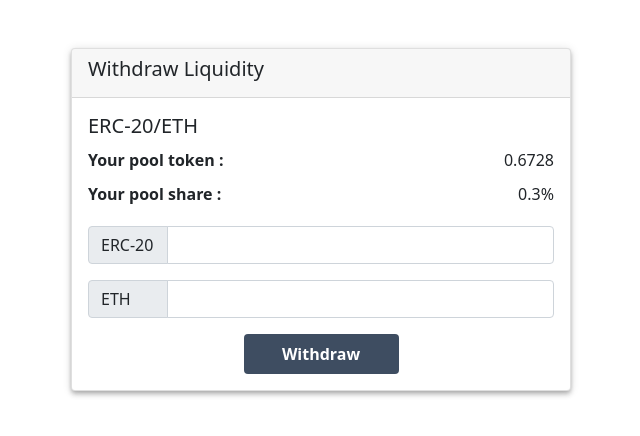
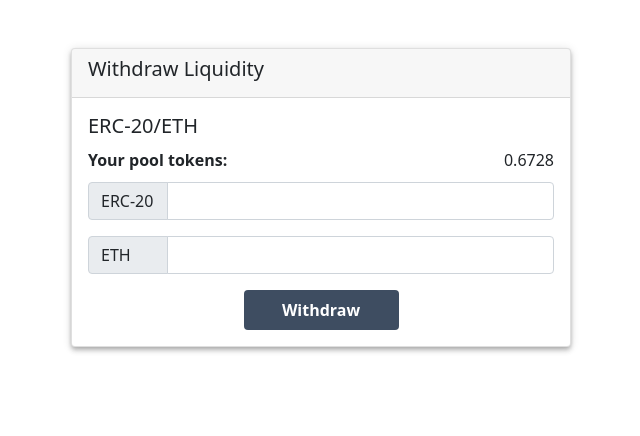
Before and after one commit to loozixuan/DragonSwap, a React (Create React App) app: page /withdraw-liquidity in a window 1280 px wide. Shown: the top 436 px of the page, without its empty margins (319-959 px from the left). Built offline with nearby package versions, Linux system fonts and the light colour scheme.

Commit message:
get latest code

```diff
--- a/package.json
+++ b/package.json
@@ -20,6 +20,7 @@
     "react-router-dom": "^6.2.1",
     "react-scripts": "^5.0.0",
     "react-tabs": "^4.0.1",
+    "solc": "^0.8.13",
     "stream": "^0.0.2",
     "web-vitals": "^2.1.0",
     "web3": "^1.7.3"
--- a/src/components/Header/Header.js
+++ b/src/components/Header/Header.js
@@ -8,7 +8,7 @@ import { Button, Card } from "react-bootstrap";
 import { ethers } from "ethers";
 import { useWeb3React } from "@web3-react/core";
 import { injected } from "../../wallet/Connect";
-import web3 from "web3";
+import Web3 from "web3";
 
 
 export default function Header() {
@@ -20,17 +20,21 @@ export default function Header() {
 
     // Button handler button for handling a
     // request event for metamask
-    const btnhandler = () => {
+    async function btnhandler() {
 
         // Asking if metamask is already present or not
         if (window.ethereum) {
-
+            window.web3 = new Web3(window.ethereum)
             // res[0] for fetching a first wallet
-            window.ethereum
+            await window.ethereum
                 .request({ method: "eth_requestAccounts" })
                 .then((res) => accountChangeHandler(res[0]));
 
-                document.getElementById("btn-connect").style.display = "none";
+            document.getElementById("btn-connect").style.display = "none";
+        }
+        // Legacy dapp browsers...
+        else if (window.web3) {
+            window.web3 = new Web3(window.web3.currentProvider)
         } else {
             alert("install metamask extension!!");
         }
--- a/src/components/WithdrawComponent/WithdrawComponent.js
+++ b/src/components/WithdrawComponent/WithdrawComponent.js
@@ -17,13 +17,13 @@ export default function WithdrawComponent() {
                     </Card.Title>
                     <Card.Text>
                         <div className="pool-token">
-                            <div className='label'>Your pool token :</div>
+                            <div className='label'>Your pool tokens:</div>
                             <div className="float:right">0.6728</div>
                         </div>
-                        <div className="pool-share">
+                        {/* <div className="pool-share">
                             <div className='label'>Your pool share :</div>
                             <div className="float:right">0.3%</div>
-                        </div>
+                        </div> */}
                         <InputGroup className="mb-3">
                             <InputGroup.Text id="basic-addon1">ERC-20</InputGroup.Text>
                             <FormControl
```
Also changed, not shown: 2 other files (tests, documents, lock files or other folders).
